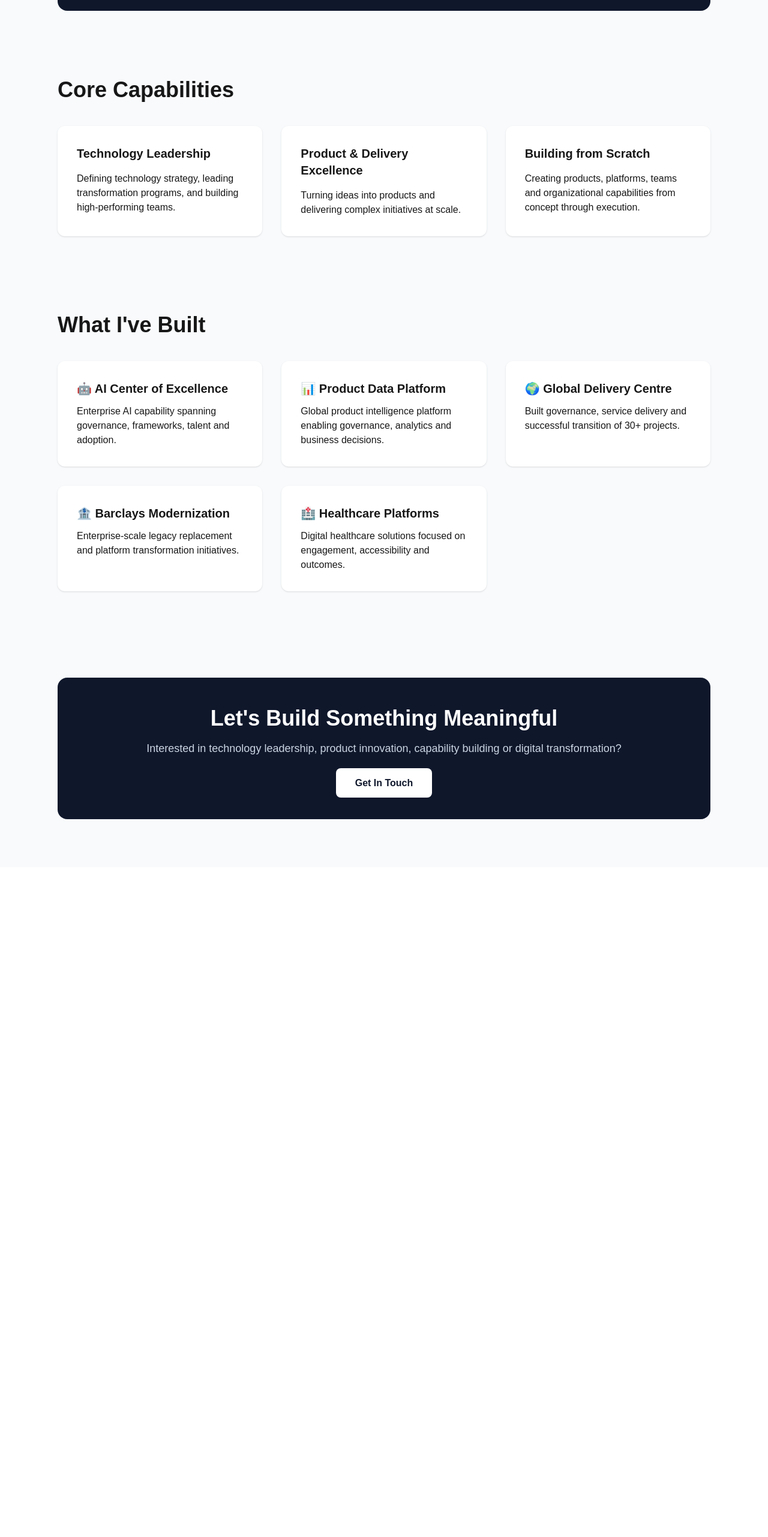
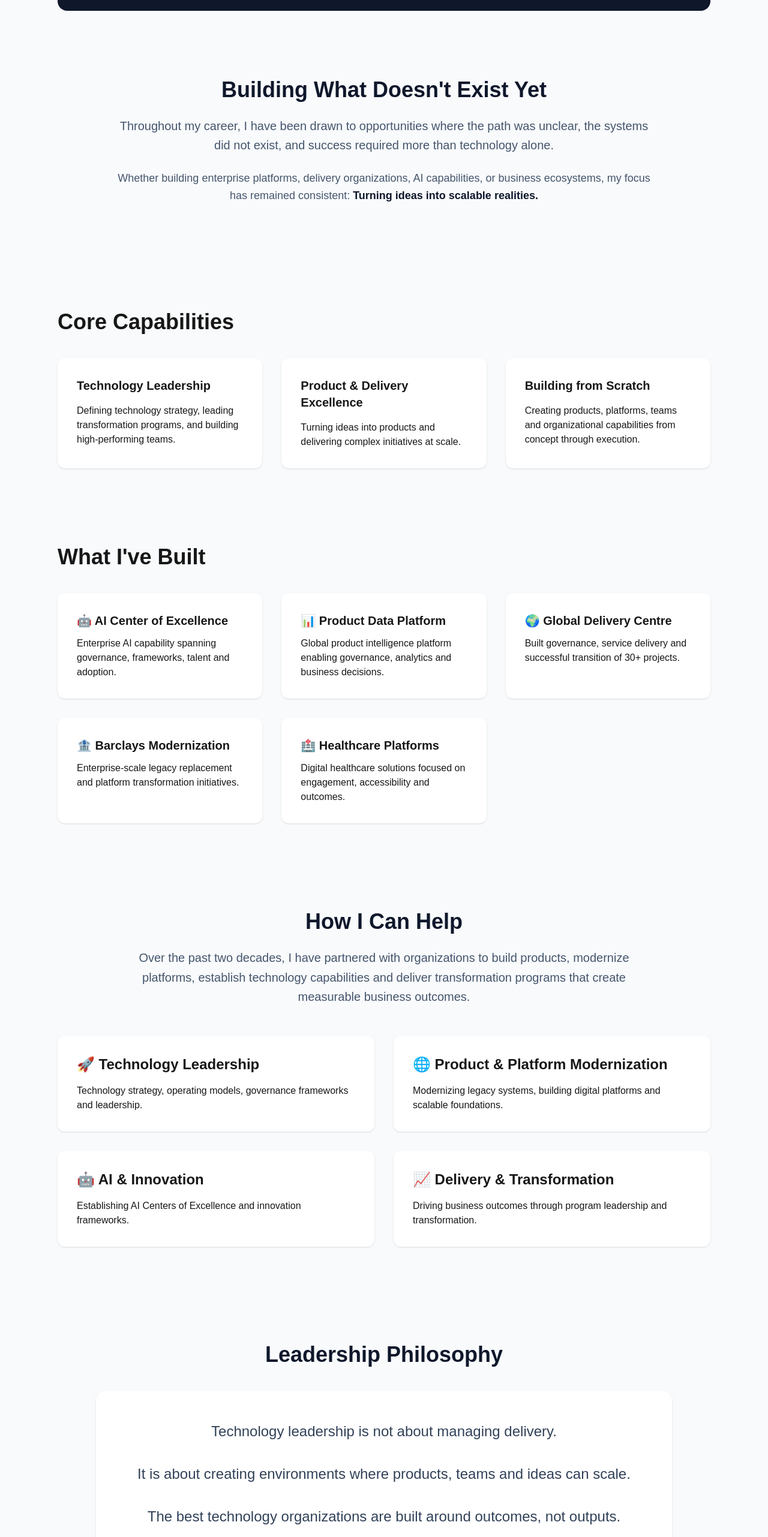
Before and after one commit to iarindambanerjee/arindam-website, a Next.js app: page / in a window 1280 px wide. Shown: the part 1234-3797 px from the top of the page at 60% size. Before the commit the page ends 2680 px from the top, so only its background shows below. Built offline with nearby package versions, Linux system fonts and the light colour scheme.

Commit message:
Homepage Version 7

```diff
--- a/app/page.tsx
+++ b/app/page.tsx
@@ -24,10 +24,7 @@ export default function Home() {
               What I've Built
             </a>
 
-            <a
-              href="mailto:iarindambanerjee@gmail.com"
-              className="hover:text-slate-900"
-            >
+            <a href="#contact" className="hover:text-slate-900">
               Contact
             </a>
           </div>
@@ -139,6 +136,32 @@ export default function Home() {
         </div>
       </section>
 
+      {/* Building What Doesn't Exist Yet */}
+
+      <section className="max-w-6xl mx-auto px-8 py-16">
+        <div className="text-center mb-12">
+          <h2 className="text-4xl font-bold text-slate-900 mb-6">
+            Building What Doesn't Exist Yet
+          </h2>
+
+          <p className="text-xl text-slate-600 max-w-4xl mx-auto leading-relaxed">
+            Throughout my career, I have been drawn to opportunities where the
+            path was unclear, the systems did not exist, and success required
+            more than technology alone.
+          </p>
+
+          <p className="text-lg text-slate-600 max-w-4xl mx-auto mt-6 leading-relaxed">
+            Whether building enterprise platforms, delivery organizations, AI
+            capabilities, or business ecosystems, my focus has remained
+            consistent:
+            <span className="font-semibold text-slate-900">
+              {" "}
+              Turning ideas into scalable realities.
+            </span>
+          </p>
+        </div>
+      </section>
+
       {/* Core Capabilities */}
 
       <section
@@ -187,10 +210,7 @@ export default function Home() {
 
       {/* What I've Built */}
 
-      <section
-        id="built"
-        className="max-w-6xl mx-auto px-8 py-16"
-      >
+      <section id="built" className="max-w-6xl mx-auto px-8 py-16">
         <h2 className="text-4xl font-bold mb-10">
           What I've Built
         </h2>
@@ -201,8 +221,8 @@ export default function Home() {
               🤖 AI Center of Excellence
             </h3>
             <p>
-              Enterprise AI capability spanning governance,
-              frameworks, talent and adoption.
+              Enterprise AI capability spanning governance, frameworks, talent
+              and adoption.
             </p>
           </div>
 
@@ -211,8 +231,8 @@ export default function Home() {
               📊 Product Data Platform
             </h3>
             <p>
-              Global product intelligence platform enabling
-              governance, analytics and business decisions.
+              Global product intelligence platform enabling governance,
+              analytics and business decisions.
             </p>
           </div>
 
@@ -221,8 +241,8 @@ export default function Home() {
               🌍 Global Delivery Centre
             </h3>
             <p>
-              Built governance, service delivery and successful
-              transition of 30+ projects.
+              Built governance, service delivery and successful transition of
+              30+ projects.
             </p>
           </div>
 
@@ -231,8 +251,8 @@ export default function Home() {
               🏦 Barclays Modernization
             </h3>
             <p>
-              Enterprise-scale legacy replacement and platform
-              transformation initiatives.
+              Enterprise-scale legacy replacement and platform transformation
+              initiatives.
             </p>
           </div>
 
@@ -241,35 +261,123 @@ export default function Home() {
               🏥 Healthcare Platforms
             </h3>
             <p>
-              Digital healthcare solutions focused on engagement,
-              accessibility and outcomes.
+              Digital healthcare solutions focused on engagement, accessibility
+              and outcomes.
             </p>
           </div>
         </div>
       </section>
 
-      {/* Contact */}
+      {/* How I Can Help */}
 
-      <section
-        id="contact"
-        className="max-w-6xl mx-auto px-8 py-20"
-      >
-        <div className="bg-slate-900 text-white rounded-2xl p-12 text-center">
-          <h2 className="text-4xl font-bold mb-4">
-            Let's Build Something Meaningful
+      <section className="max-w-6xl mx-auto px-8 py-20">
+        <div className="text-center mb-12">
+          <h2 className="text-4xl font-bold text-slate-900 mb-6">
+            How I Can Help
           </h2>
 
-          <p className="text-lg text-slate-300 mb-8">
-            Interested in technology leadership, product innovation,
-            capability building or digital transformation?
+          <p className="text-xl text-slate-600 max-w-4xl mx-auto leading-relaxed">
+            Over the past two decades, I have partnered with organizations to
+            build products, modernize platforms, establish technology
+            capabilities and deliver transformation programs that create
+            measurable business outcomes.
           </p>
+        </div>
 
-          <a
-            href="mailto:iarindambanerjee@gmail.com"
-            className="bg-white text-slate-900 px-8 py-4 rounded-lg font-semibold"
-          >
-            Get In Touch
-          </a>
+        <div className="grid md:grid-cols-2 gap-8">
+          <div className="bg-white p-8 rounded-xl shadow-sm">
+            <h3 className="text-2xl font-bold mb-4">🚀 Technology Leadership</h3>
+            <p>Technology strategy, operating models, governance frameworks and leadership.</p>
+          </div>
+
+          <div className="bg-white p-8 rounded-xl shadow-sm">
+            <h3 className="text-2xl font-bold mb-4">🌐 Product & Platform Modernization</h3>
+            <p>Modernizing legacy systems, building digital platforms and scalable foundations.</p>
+          </div>
+
+          <div className="bg-white p-8 rounded-xl shadow-sm">
+            <h3 className="text-2xl font-bold mb-4">🤖 AI & Innovation</h3>
+            <p>Establishing AI Centers of Excellence and innovation frameworks.</p>
+          </div>
+
+          <div className="bg-white p-8 rounded-xl shadow-sm">
+            <h3 className="text-2xl font-bold mb-4">📈 Delivery & Transformation</h3>
+            <p>Driving business outcomes through program leadership and transformation.</p>
+          </div>
+        </div>
+      </section>
+
+      {/* Leadership Philosophy */}
+
+      <section className="max-w-5xl mx-auto px-8 py-20">
+        <div className="text-center">
+          <h2 className="text-4xl font-bold text-slate-900 mb-10">
+            Leadership Philosophy
+          </h2>
+
+          <div className="bg-white rounded-2xl p-12 shadow-sm">
+            <p className="text-2xl leading-relaxed text-slate-700 mb-8">
+              Technology leadership is not about managing delivery.
+            </p>
+
+            <p className="text-2xl leading-relaxed text-slate-700 mb-8">
+              It is about creating environments where products, teams and ideas can scale.
+            </p>
+
+            <p className="text-2xl leading-relaxed text-slate-700 mb-8">
+              The best technology organizations are built around outcomes, not outputs.
+            </p>
+
+            <div className="mt-10 border-t pt-8">
+              <p className="text-lg text-slate-600 italic">
+                "Over the past two decades, I have focused on building what does not yet exist."
+              </p>
+            </div>
+          </div>
+        </div>
+      </section>
+
+      {/* Executive Contact */}
+
+      <section id="contact" className="max-w-6xl mx-auto px-8 py-20">
+        <div className="bg-slate-900 text-white rounded-2xl p-12">
+          <div className="text-center mb-12">
+            <h2 className="text-4xl font-bold mb-4">
+              Let's Solve a Business Problem
+            </h2>
+
+            <p className="text-xl text-slate-300 max-w-3xl mx-auto">
+              Whether you're scaling a technology organization, modernizing a platform,
+              building an AI capability, or leading a transformation initiative,
+              I'd love to explore how I can help.
+            </p>
+          </div>
+
+          <div className="grid md:grid-cols-3 gap-8 mb-12">
+            <div className="bg-slate-800 rounded-xl p-6 text-center">
+              <h3 className="font-semibold mb-2">📧 Email</h3>
+              <p className="text-slate-300">iarindambanerjee@gmail.com</p>
+            </div>
+
+            <div className="bg-slate-800 rounded-xl p-6 text-center">
+              <h3 className="font-semibold mb-2">💼 LinkedIn</h3>
+              <p className="text-slate-300">linkedin.com/in/arindambanerjeeit</p>
+            </div>
+
+            <div className="bg-slate-800 rounded-xl p-6 text-center">
+              <h3 className="font-semibold mb-2">📍 Location</h3>
+              <p className="text-slate-300">Pune, India</p>
+            </div>
+          </div>
+
+          <div className="text-center">
+            <a
+              href="mailto:iarindambanerjee@gmail.com"
+              className="inline-block bg-white text-slate-900 px-8 py-4 rounded-lg font-semibold"
+            >
+              Start a Conversation
+            </a>
+          </div>
         </div>
       </section>
     </main>
```
